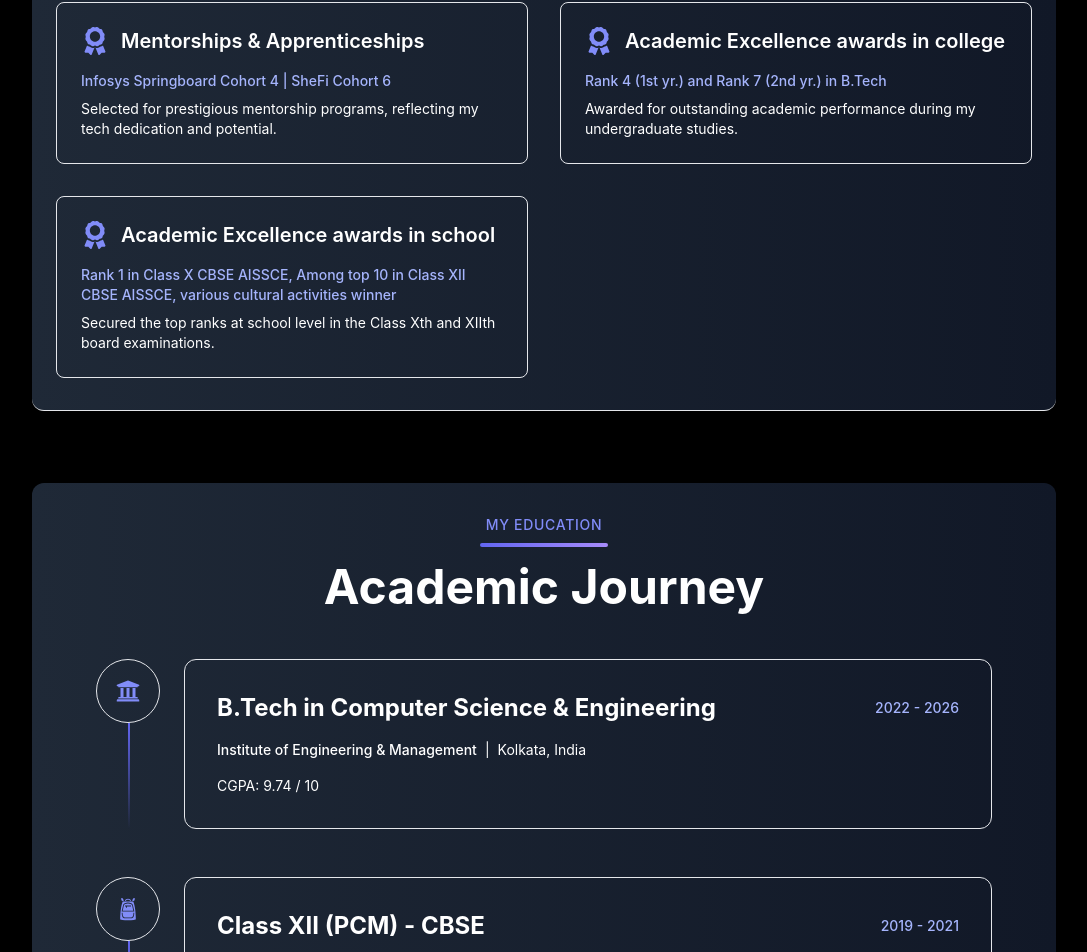
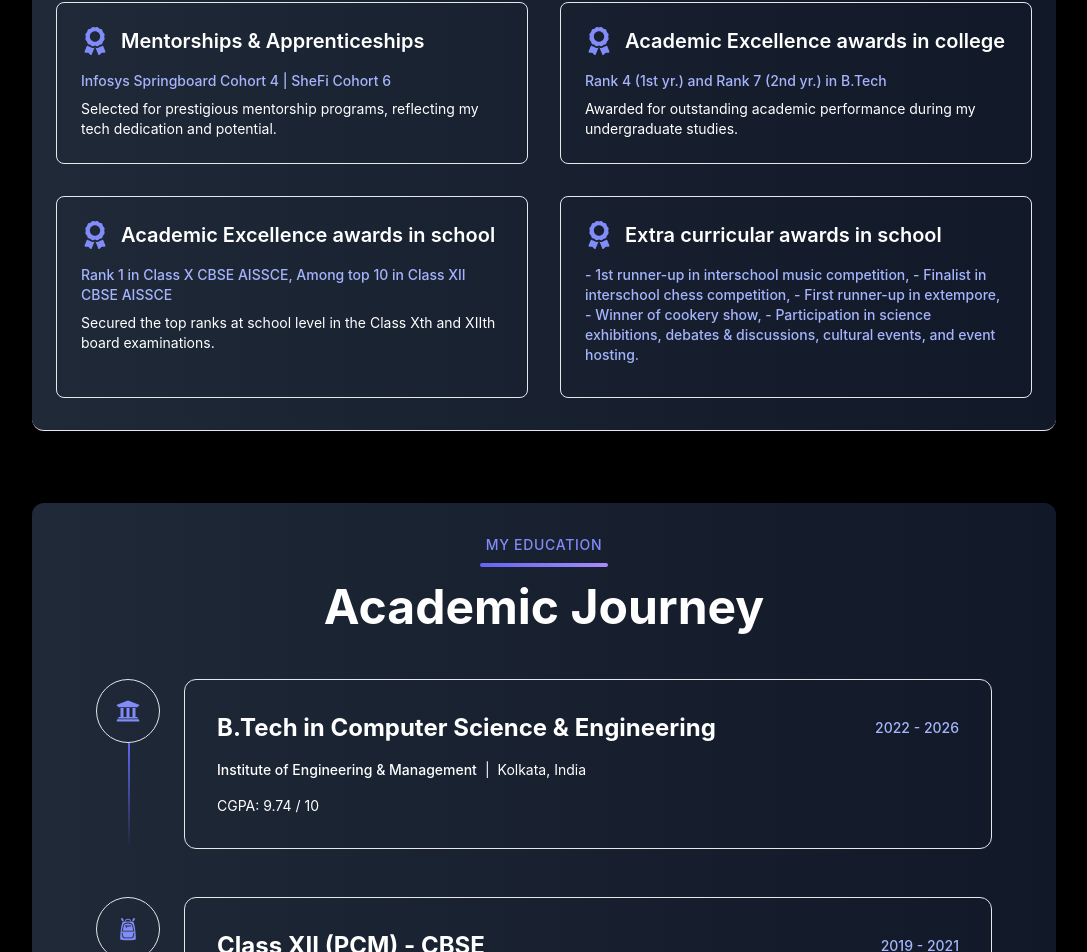
Before and after one commit to pri998/My-Portfolio, a React (Vite) app: page / in a window 1280 px wide. Shown: the part 3136-4088 px from the top of the page, without its empty margins (96-1183 px from the left). Built offline with nearby package versions, Linux system fonts and the light colour scheme.

Commit message:
update achievements

```diff
--- a/src/components/Achievements.jsx
+++ b/src/components/Achievements.jsx
@@ -52,9 +52,15 @@ const achievementData = [
   },
   {
     title: "Academic Excellence awards in school",
-    subtitle: "Rank 1 in Class X CBSE AISSCE, Among top 10 in Class XII CBSE AISSCE, various cultural activities winner",
+    subtitle: "Rank 1 in Class X CBSE AISSCE, Among top 10 in Class XII CBSE AISSCE",
     description:
       "Secured the top ranks at school level in the Class Xth and XIIth board examinations.",
+  },
+  {
+    title: "Extra curricular awards in school",
+    subtitle: "- 1st runner-up in interschool music competition,\n- Finalist in interschool chess competition,\n- First runner-up in extempore,\n- Winner of cookery show,\n- Participation in science exhibitions, debates & discussions, cultural events, and event hosting.",
+    description:
+      " ",
   },
 ];
 
```
